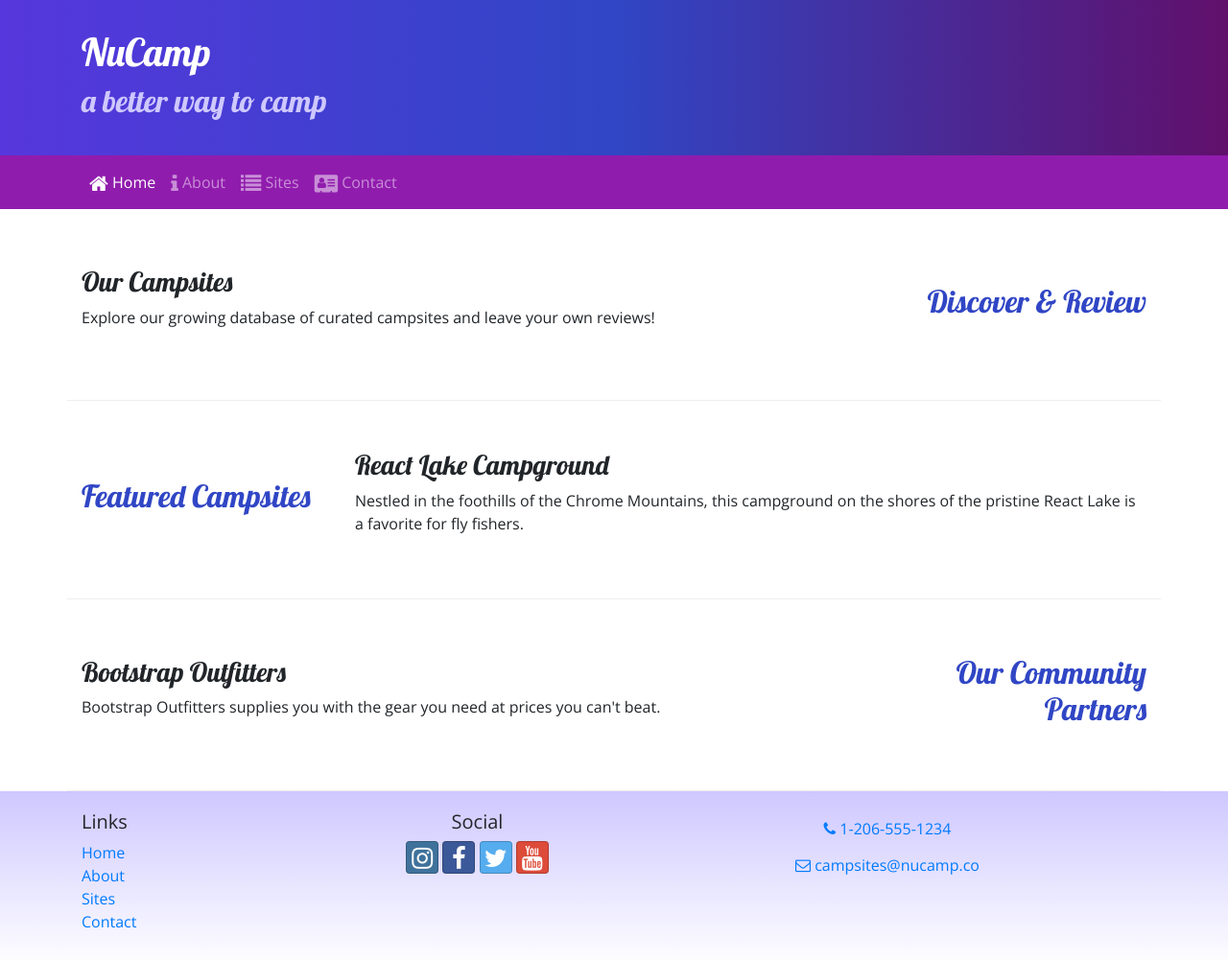
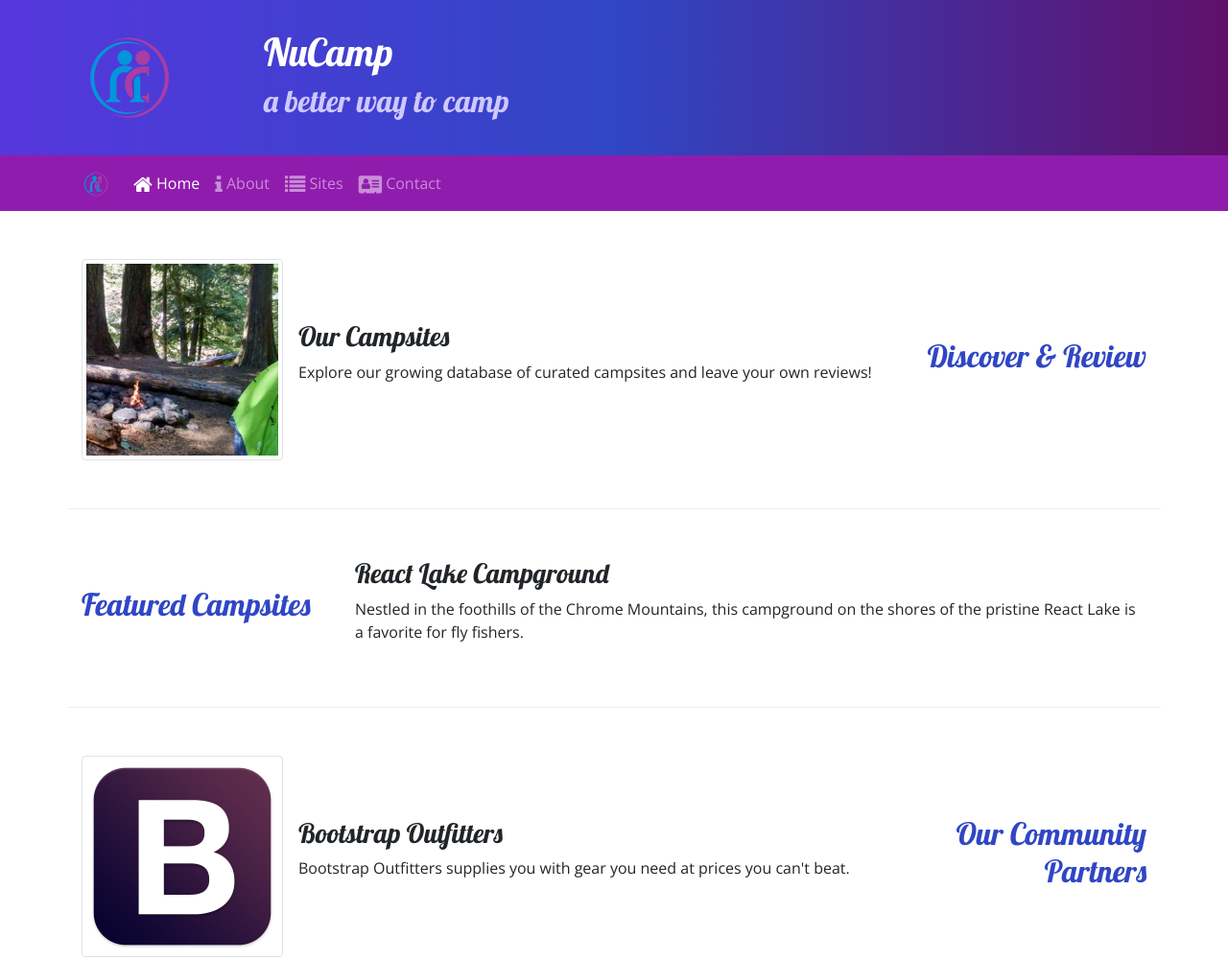
Before and after one commit to FiyinA/nucamp-Bootstrap, a website: page index.html in a window 1280 px wide. Shown: the top 1001 px of the page at 96% size. Drawn offline with nearby package versions, Linux system fonts and the light colour scheme.

Commit message:
Images and Media

```diff
--- a/index.html
+++ b/index.html
@@ -21,6 +21,9 @@
     <header class="jumbotron jumbotron-fluid">
         <div class="container">
             <div class="row">
+                <div class="col-4 col-sm-3 col-md-2 align-self-center">
+                    <a href="index.html"><img src="img/logo.png" class="img-fluid" /></a>
+                 </div>
                 <div class="col">
                     <h1>NuCamp</h1>
                     <h2>a better way to camp</h2>
@@ -31,7 +34,8 @@
 
     <nav class="navbar navbar-expand-sm navbar-dark sticky-top">
         <div class="container">
-            <button class="navbar-toggler ml-auto" type="button" data-toggle="collapse" data-target="#nucampNavbar">
+            <a class="navbar-brand" href="index.html"><img src="img/logo.png" height="30" width="30" /></a>
+            <button class="navbar-toggler" type="button" data-toggle="collapse" data-target="#nucampNavbar">
                 <span class="navbar-toggler-icon"></span>
             </button>
             <div class="collapse navbar-collapse" id="nucampNavbar">
@@ -51,8 +55,13 @@
                     <h2 class="text-sm-right">Discover & Review</h2>
                 </div>
                 <div class="col">
-                    <h3>Our Campsites</h3>
-                    <p class="d-none d-sm-block">Explore our growing database of curated campsites and leave your own reviews!</p>
+                    <div class="media">
+                        <img class="d-flex mr-3 img-thumbnail" src="img/breadcrumb-trail-thumb.jpg" alt="Breadcrumb Trail" />
+                        <div class="media-body align-self-center">
+                            <h3>Our Campsites</h3>
+                            <p class="d-none d-sm-block">Explore our growing database of curated campsites and leave your own reviews!</p>
+                        </div>
+                    </div>
                 </div>
             </div>
 
@@ -71,8 +80,13 @@
                     <h2 class="text-sm-right">Our Community Partners</h2>
                 </div>
                 <div class="col">
-                    <h3>Bootstrap Outfitters</h3>
-                    <p class="d-none d-sm-block">Bootstrap Outfitters supplies you with the gear you need at prices you can't beat.</p>
+                    <div class="media">
+                        <img class="d-flex mr-3 img-thumbnail" src="img/bootstrap-thumb.png" alt="Bootstrap Outfitters" />
+                        <div class="media-body align-self-center">
+                            <h3>Bootstrap Outfitters</h3>
+                            <p class="d-none d-sm-block">Bootstrap Outfitters supplies you with gear you need at prices you can't beat.</p>
+                        </div>
+                    </div>
                 </div>
             </div>
         </div>
```
Also changed, not shown: aboutus.html (+5 -1 lines), contactus.html (+5 -1 lines), img/bootstrap-thumb.png (added), img/breadcrumb-trail-thumb.jpg (added), img/breadcrumb-trail.jpg (added), img/chrome-river-thumb.jpg (added), img/chrome-river.jpg (added), img/logo.png (added), img/react-lake-thumb.jpg (added), img/react-lake.jpg (added).
